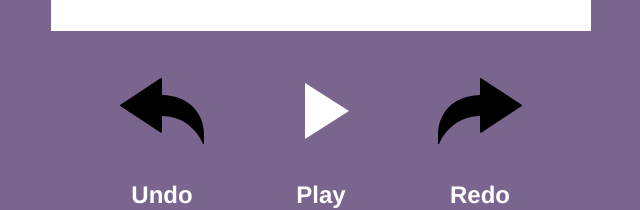
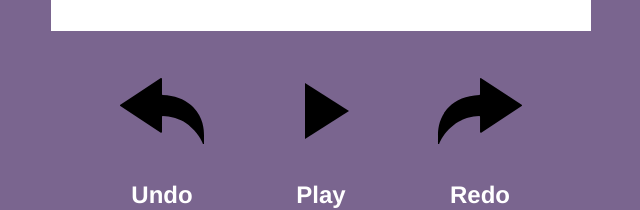
Before and after one commit to HarshaMurupudi/2048-game, a React (Create React App) app: page / in a window 1280 px wide. Shown: the part 922-1132 px from the top of the page, without its empty margins (319-959 px from the left). Built offline with nearby package versions, Linux system fonts and the light colour scheme.

Commit message:
FIX: Replay color change on disable effect

```diff
--- a/src/components/replay/replay.component.jsx
+++ b/src/components/replay/replay.component.jsx
@@ -49,7 +49,7 @@ function ReplaySection(props) {
           ) : (
             <>
               <div className="icon">
-                <MdPlayArrow />
+                <MdPlayArrow color="black" />
               </div>
               <div className="text">Play</div>
             </>
```
